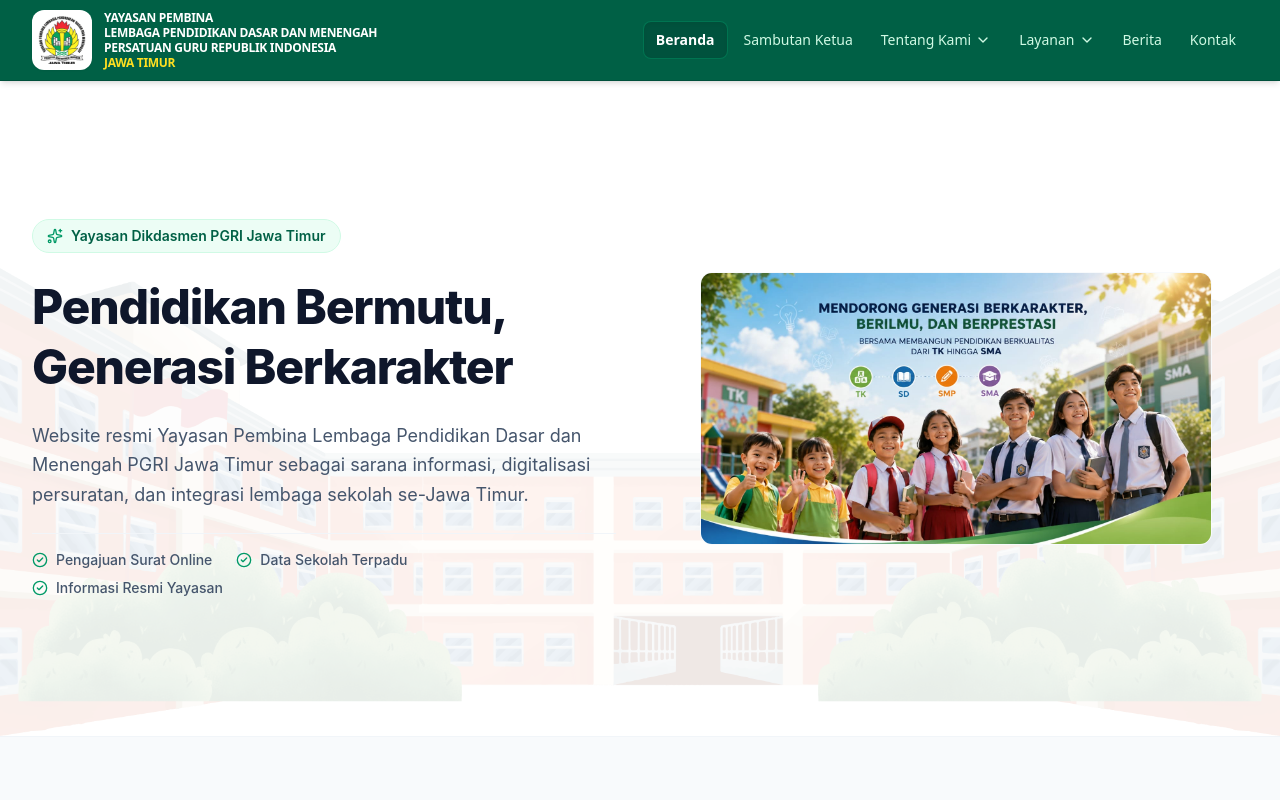
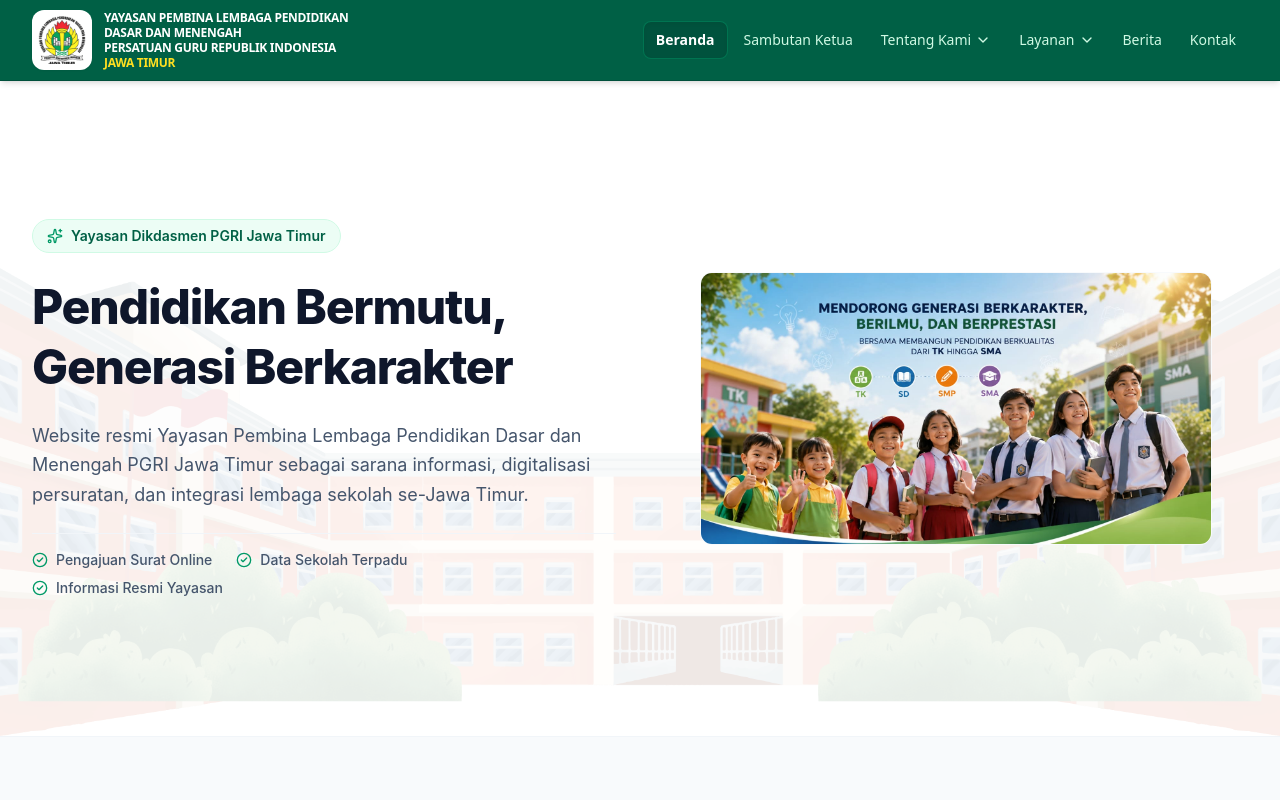
Before and after one commit to cecepns/yayasandikdasmenpgrijatim, a React (Vite) app in the folder frontend/: page / in a window 1280 px wide. Shown: the top 800 px of the page. Built offline with nearby package versions, Linux system fonts and the light colour scheme; no server answers.

Commit message:
fix: bug

```diff
--- a/frontend/src/components/Navbar.jsx
+++ b/frontend/src/components/Navbar.jsx
@@ -45,8 +45,8 @@
               />
             </div>
             <div className="flex flex-col text-white font-bold leading-tight uppercase tracking-tight text-[10px] sm:text-xs md:text-[11px] lg:text-xs">
-              <span>YAYASAN PEMBINA</span>
-              <span>LEMBAGA PENDIDIKAN DASAR DAN MENENGAH</span>
+              <span>YAYASAN PEMBINA LEMBAGA PENDIDIKAN</span>
+              <span>DASAR DAN MENENGAH</span>
               <span>PERSATUAN GURU REPUBLIK INDONESIA</span>
               <span className="text-yellow-300 font-extrabold">JAWA TIMUR</span>
             </div>
```
